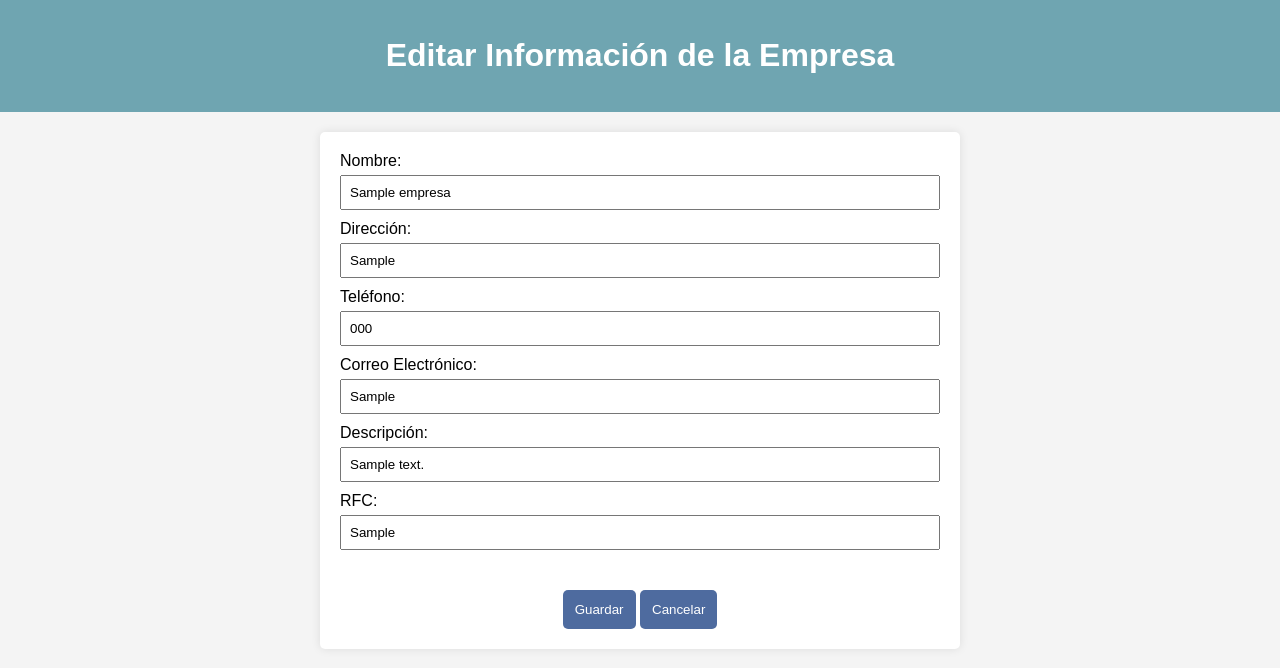
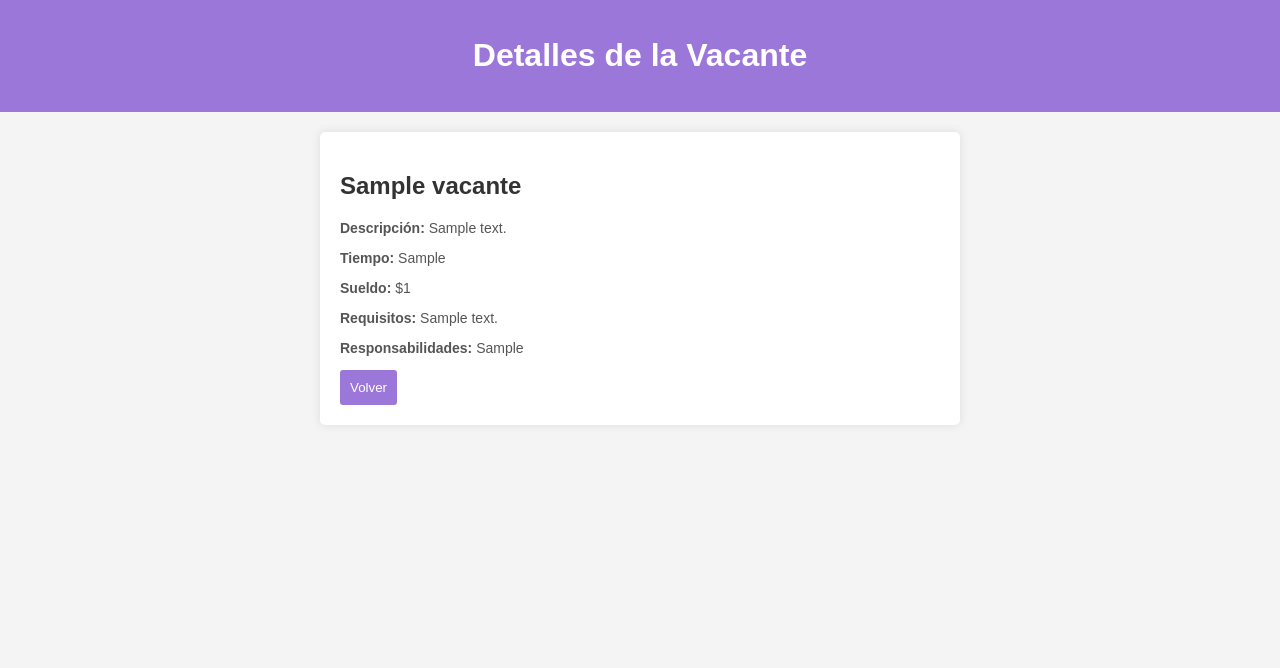
Before and after one commit to Vianey25/Heroeswork, a PHP site: page /empresa/ver_vacante.php?id=1 in a window 1280 px wide. Shown: the top 668 px of the page. Run offline with PHP 8.4, Linux system fonts and the light colour scheme; the visitor is signed in with stand-in values (Sample User, id 1); tables that the repository leaves empty hold one stand-in row (values such as "Sample post").

Commit message:
Update ver_vacante.php

```diff
--- a/HerosWork/empresa/ver_vacante.php
+++ b/HerosWork/empresa/ver_vacante.php
@@ -3,7 +3,7 @@
 <head>
     <meta charset="UTF-8">
     <meta name="viewport" content="width=device-width, initial-scale=1.0">
-    <title>Editar Información de la Empresa</title>
+    <title>Detalles de la Vacante</title>
     <style>
         body {
             margin: 0;
@@ -13,7 +13,7 @@
         }
 
         header {
-            background-color: #6fa5b1;
+            background-color: #9b77da;
             color: white;
             padding: 1em;
             text-align: center;
@@ -29,37 +29,39 @@
             margin-top: 20px;
         }
 
-        label {
-            display: block;
-            margin-bottom: 5px;
+        h2 {
+            color: #333;
         }
 
-        input {
-            width: 100%;
-            padding: 8px;
-            margin-bottom: 10px;
-            box-sizing: border-box;
+        p {
+            font-size: 14px;
+            color: #555;
+        }
+
+        hr {
+            border: 1px solid #ddd;
+            margin: 20px 0;
         }
 
         button {
-            background-color: #4e6b9f;
+            background-color: #9b77da;
             color: white;
-            padding: 12px;
+            padding: 10px;
             border: none;
             cursor: pointer;
-            border-radius: 5px;
+            border-radius: 3px;
             display: block;
             margin-top: 10px;
         }
 
         button:hover {
-            background-color: #6fa5b1;
+            background-color: #4e6b9f;
         }
     </style>
 </head>
 <body>
     <header>
-        <h1>Editar Información de la Empresa</h1>
+        <h1>Detalles de la Vacante</h1>
     </header>
 
     <main>
@@ -67,46 +69,31 @@
             // Incluir el archivo de conexión
             include('conexion.php');
 
-            // Obtener el ID de la empresa de la URL
-            $empresaID = $_GET['id'];
+            // Verificar si se proporciona un ID de vacante
+            if (isset($_GET['id']) && is_numeric($_GET['id'])) {
+                $id_vacante = $_GET['id'];
 
-            // Consulta para obtener datos de la empresa específica (sin la contraseña)
-            $consultaEmpresa = "SELECT id_empresa, nombre, direccion, telefono, correo_electronico, descripcion, RFC FROM Empresa WHERE id_empresa = $empresaID";
-            $resultadoEmpresa = $conexion->query($consultaEmpresa);
+                // Consulta para obtener datos de la vacante específica
+                $consulta = "SELECT * FROM Vacantes WHERE id_vacante = $id_vacante";
+                $resultado = $conexion->query($consulta);
 
-            // Mostrar el formulario para la edición de la información
-            if ($resultadoEmpresa->num_rows > 0) {
-                $filaEmpresa = $resultadoEmpresa->fetch_assoc();
-        ?>
-                <form action="guardar_edicion.php" method="post">
-                    <label for="nombre">Nombre:</label>
-                    <input type="text" name="nombre" value="<?php echo $filaEmpresa['nombre']; ?>">
-
-                    <label for="direccion">Dirección:</label>
-                    <input type="text" name="direccion" value="<?php echo $filaEmpresa['direccion']; ?>">
-
-                    <label for="telefono">Teléfono:</label>
-                    <input type="text" name="telefono" value="<?php echo $filaEmpresa['telefono']; ?>">
-
-                    <label for="correo_electronico">Correo Electrónico:</label>
-                    <input type="text" name="correo_electronico" value="<?php echo $filaEmpresa['correo_electronico']; ?>">
-
-                    <label for="descripcion">Descripción:</label>
-                    <input type="text" name="descripcion" value="<?php echo $filaEmpresa['descripcion']; ?>">
-
-                    <label for="RFC">RFC:</label>
-                    <input type="text" name="RFC" value="<?php echo $filaEmpresa['RFC']; ?>">
-
-                    <input type="hidden" name="id_empresa" value="<?php echo $empresaID; ?>">
-
-                    <div style="text-align: center; margin-top: 20px;">
-                        <button type="submit" style="display: inline-block;">Guardar</button>
-                        <button onclick="window.location.href='perfil.php?id=<?php echo $empresaID; ?>'" style="display: inline-block;">Cancelar</button>
-                    </div>
-                </form>
-        <?php
+                // Mostrar los detalles de la vacante
+                if ($resultado->num_rows > 0) {
+                    $vacante = $resultado->fetch_assoc();
+                    echo "<h2>" . $vacante["titulo"] . "</h2>";
+                    echo "<p><strong>Descripción:</strong> " . $vacante["descripcion"] . "</p>";
+                    echo "<p><strong>Tiempo:</strong> " . $vacante["tiempo"] . "</p>";
+                    echo "<p><strong>Sueldo:</strong> $" . $vacante["sueldo"] . "</p>";
+                    echo "<p><strong>Requisitos:</strong> " . $vacante["requisitos"] . "</p>";
+                    echo "<p><strong>Responsabilidades:</strong> " . $vacante["responsabilidades"] . "</p>";
+                    echo "<button onclick='window.history.back()'>Volver</button>";
+                } else {
+                    echo "<p>No se encontró la vacante.</p>";
+                    echo "<button onclick='window.history.back()'>Volver</button>";
+                }
             } else {
-                echo "No se encontró información de la empresa.";
+                echo "<p>No se proporcionó un ID de vacante válido.</p>";
+                echo "<button onclick='window.history.back()'>Volver</button>";
             }
 
             // Cerrar la conexión
```
